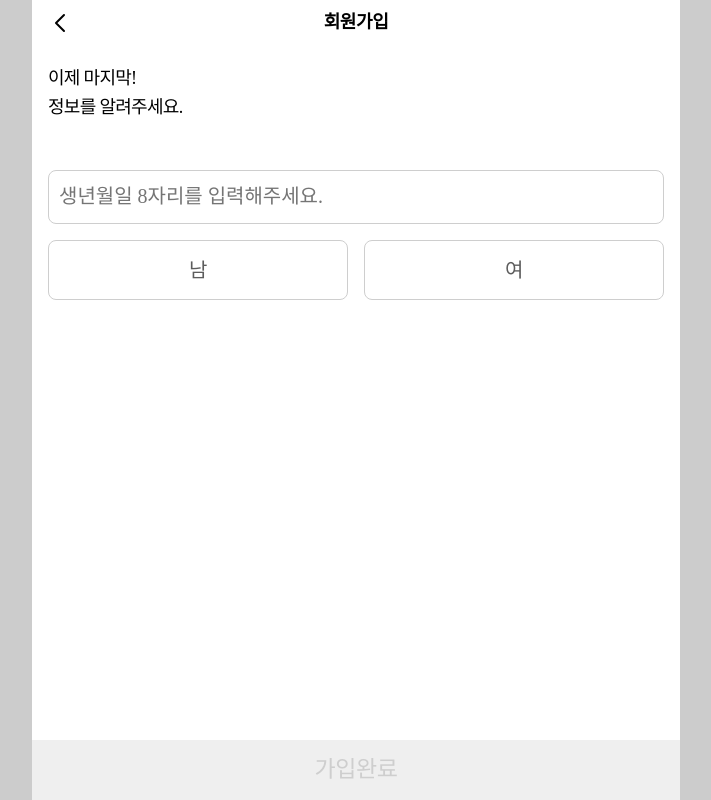
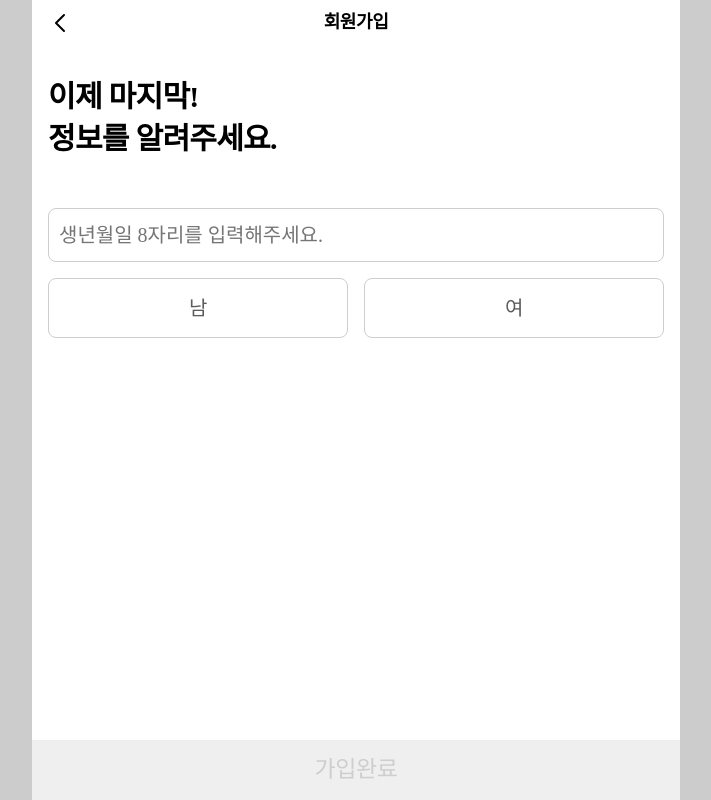
Before and after one commit to DEV-Alpaca/Moat-frontend, a React (Create React App) app: page /registerConfirm in a window 1280 px wide. Shown: the whole page, without its empty margins (284-995 px from the left). Built offline with nearby package versions, Linux system fonts and the light colour scheme; a web font is replaced by a local one.

Commit message:
auth/registerConfirm

```diff
--- a/src/components/register/RegisterConfirmForm.js
+++ b/src/components/register/RegisterConfirmForm.js
@@ -9,7 +9,9 @@ import Padding from '../common/Padding';
 import Text from '../common/Text';
 import { ReactComponent as OrangeCheck } from '../../assets/orangeCheck.svg';
 
-const RegisterConfirmFormBlock = styled(Form)``;
+const RegisterConfirmFormBlock = styled(Form)`
+  padding-top: ${r[28]}rem;
+`;
 
 const StyledButton = styled(Button)`
   position: fixed;
@@ -56,7 +58,7 @@ const RegisterConfirmForm = () => {
   return (
     <>
       <RegisterConfirmFormBlock>
-        <Text>
+        <Text fontSize={30} fontWeight={700} style={{ lineHeight: '1.4' }}>
           이제 마지막! <br /> 정보를 알려주세요.
         </Text>
         <Padding height={`${r[48]}`} />
```
